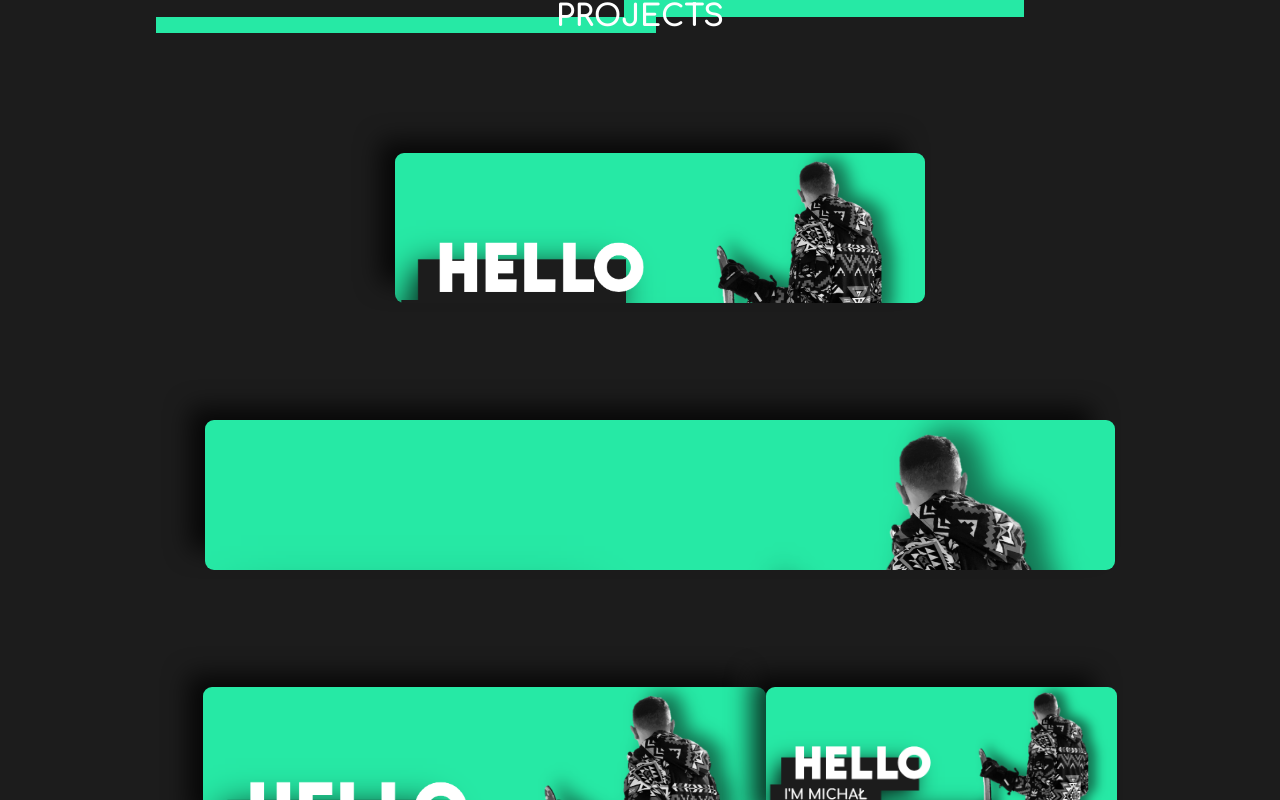
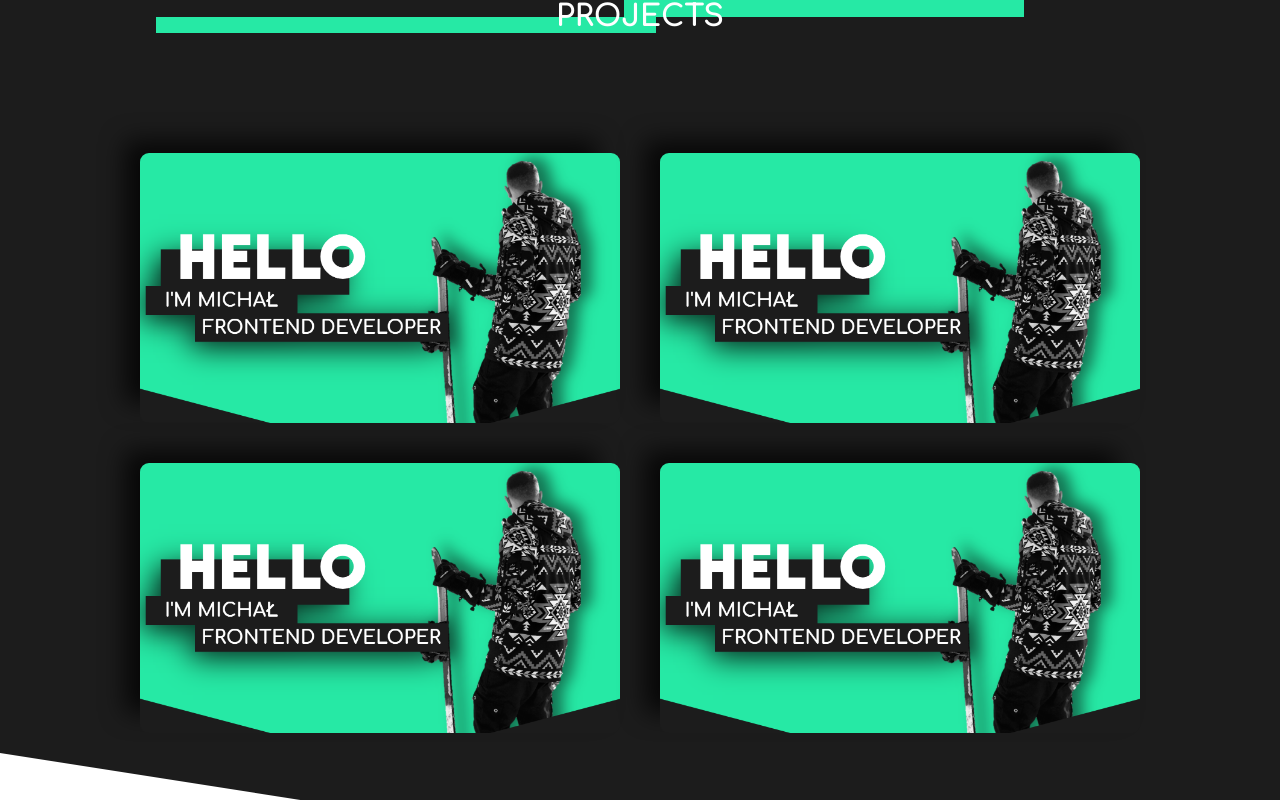
Before and after one commit to zendranm/portfolio-app, a React (Create React App) app: page / in a window 1280 px wide. Shown: the part 980-1780 px from the top of the page. Built offline with nearby package versions, Linux system fonts and the light colour scheme.

Commit message:
SecondPanel mobile view ready

```diff
--- a/src/components/ProjectPanel.jsx
+++ b/src/components/ProjectPanel.jsx
@@ -1,24 +1,12 @@
-import React, { useState, useEffect } from "react";
+import React from "react";
 import "styles/ProjectPanel.scss";
-import "styles/ProjectPanelMobile.scss";
 import { FontAwesomeIcon } from "@fortawesome/react-fontawesome";
 import { faGithub } from "@fortawesome/free-brands-svg-icons";
 import { faPlayCircle } from "@fortawesome/free-solid-svg-icons";
 
 const ProjectPanel = (props) => {
-  const [innerWidth, updateInnerWidth] = useState(window.innerWidth);
+  let setLinkButtons = () => {
     let linkButtons = [];
-
-  useEffect(() => {
-    const resizeListener = () => {
-      updateInnerWidth(window.innerWidth);
-    };
-    window.addEventListener("resize", resizeListener);
-
-    return () => {
-      window.removeEventListener("resize", resizeListener);
-    };
-  }, []);
 
     if (props.linkGithub !== "") {
       linkButtons.push(
@@ -40,9 +28,10 @@ const ProjectPanel = (props) => {
       );
     }
 
+    return linkButtons;
+  };
+
   return (
-    <div>
-      {innerWidth > 450 ? (
     <div
       className="ProjectPanel"
       style={{ backgroundImage: `url(${props.image})` }}
@@ -52,24 +41,8 @@ const ProjectPanel = (props) => {
           <div className="title">{props.title}</div>
           <div className="text">{props.text}</div>
         </div>
-            <div className="buttons">{linkButtons.map((item) => item)}</div>
+        <div className="buttons">{setLinkButtons().map((item) => item)}</div>
       </div>
-        </div>
-      ) : (
-        <div className="ProjectPanelMobile">
-          <div
-            className="imagePart"
-            style={{ backgroundImage: `url(${props.image})` }}
-          />
-          <div className="contentPart">
-            <div className="header">
-              <div className="title">{props.title}</div>
-              <div className="text">{props.text}</div>
-            </div>
-            <div className="buttons">{linkButtons.map((item) => item)}</div>
-          </div>
-        </div>
-      )}
     </div>
   );
 };
--- a/src/components/SecondPanel.jsx
+++ b/src/components/SecondPanel.jsx
@@ -22,7 +22,7 @@ const SecondPanel = () => {
         <ProjectPanel
           image={tmp_proj_img}
           title="Deepfake Research"
-          text="Research on methods of changing objects in images using Deepfake technology"
+          text="Comparison of Deepfake methods"
           linkLive=""
           linkGithub="https://github.com/zendranm/MSC"
         />
--- a/src/styles/ProjectPanel.scss
+++ b/src/styles/ProjectPanel.scss
@@ -1,8 +1,6 @@
 @import "variables";
 
 .ProjectPanel {
-  width: 16 * $project-panel-width * 1px;
-  height: 9 * $project-panel-width * 1px;
   background-size: cover;
   margin: 20px;
   overflow: hidden;
@@ -24,11 +22,6 @@
   flex-direction: column;
   flex-wrap: nowrap;
   justify-content: space-between;
-}
-
-.ProjectPanel:hover > .coverPanel {
-  top: 0;
-}
 
   .header {
     height: 50%;
@@ -46,19 +39,72 @@
     flex-direction: row;
     flex-wrap: nowrap;
     justify-content: space-evenly;
+    align-items: flex-end;
     font-size: 100px;
+    .linkButton {
+      width: auto;
+      height: fit-content;
+    }
+  }
+}
+
+.ProjectPanel:hover > .coverPanel {
+  top: 0;
 }
 
 @media (min-width: 320px) {
   .ProjectPanel {
-    width: 100%;
-    height: calc((100% * 9) / 16);
+    width: 100vw;
+    height: calc((100vw - 40px) * (9 / 16));
+  }
+  .coverPanel {
+    .title {
+      font-size: 20px;
+      margin-bottom: 5px;
+    }
+    .text {
+      font-size: 15px;
+    }
+    .buttons {
+      font-size: 45px;
+    }
   }
 }
 
-// @media (min-width: $project-panel-width + ($project-panel-margins * 2) + $scroll-bar-width * 1px) {
-//   .ProjectPanel {
-//     width: $project-panel-width * 1px;
-//     height: $project-panel-width * $project-panel-ratio * 1px;
-//   }
-// }
+@media (min-width: 370px) {
+  .coverPanel {
+    .title {
+      font-size: 25px;
+    }
+    .buttons {
+      font-size: 60px;
+    }
+  }
+}
+
+@media (min-width: 400px) {
+  .coverPanel {
+    .text {
+      font-size: 18px;
+    }
+  }
+}
+
+@media (min-width: 450px) {
+  .ProjectPanel {
+    width: 16 * $project-panel-width * 1px;
+    height: 9 * $project-panel-width * 1px;
+  }
+  .coverPanel {
+    .title {
+      font-size: 30px;
+      margin-bottom: 20px;
+    }
+    .text {
+      font-size: 20px;
+    }
+    .buttons {
+      font-size: 100px;
+    }
+  }
+}
```
Also changed, not shown: src/styles/ProjectPanelMobile.scss (deleted, +0 -44 lines). Lines whose indentation alone changed are shown as unchanged.
